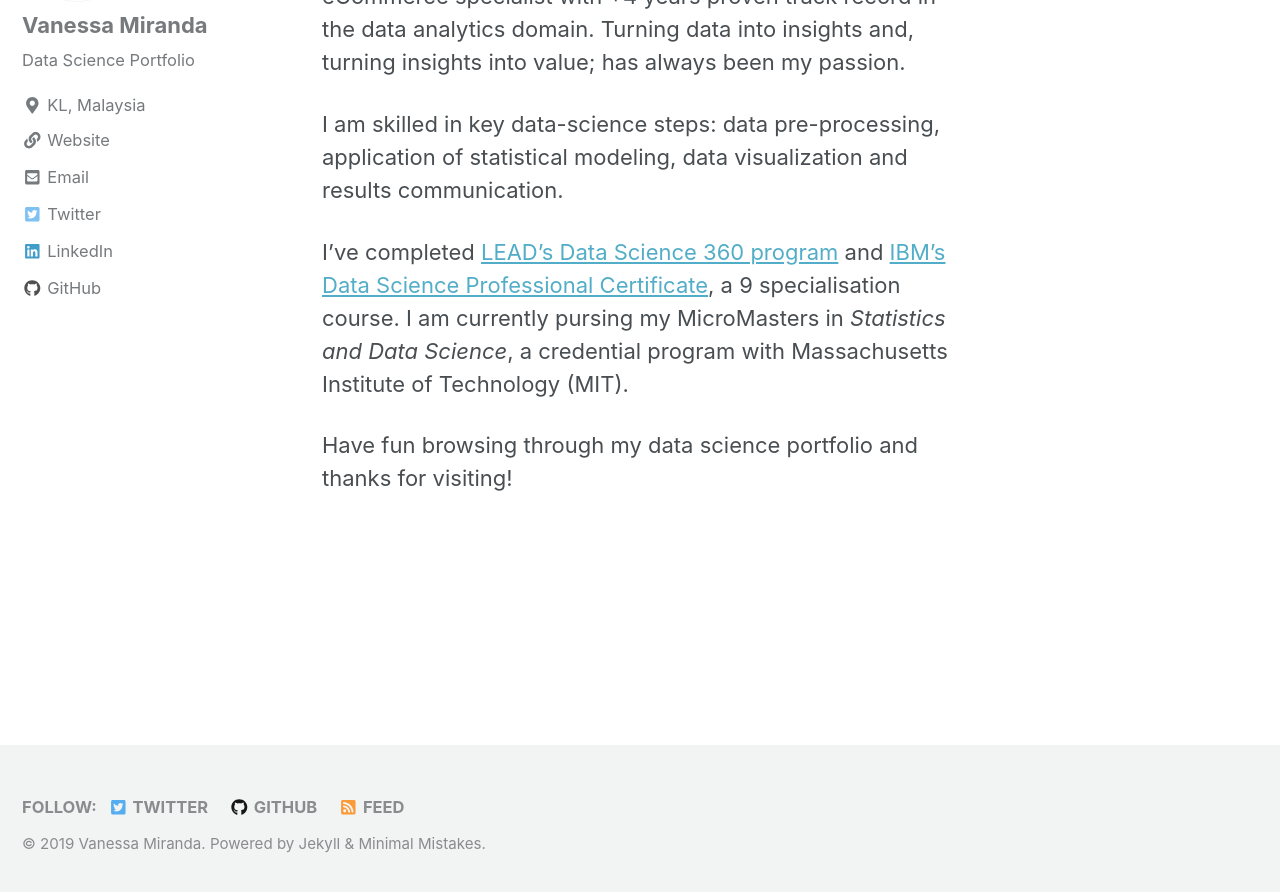
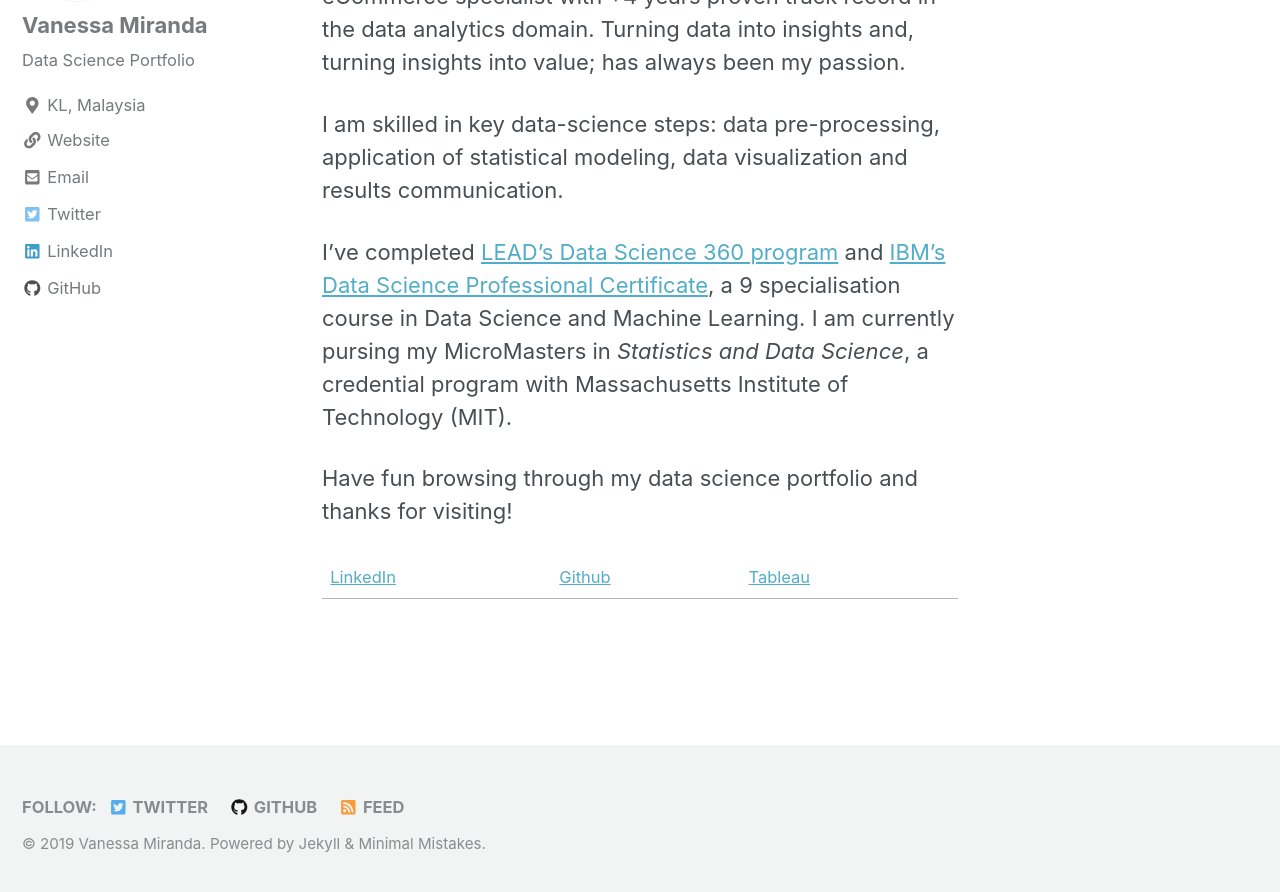
Before and after one commit to vanessamiranda/vanessamiranda.github.io, a Jekyll site: the page built from _pages/about.md, in a window 1280 px wide and 900 px high, scrolled down 765 px. Shown: the top 892 px of the window. Built offline with Jekyll 4.4.1, drawn with Linux system fonts in a browser that asks for light colours; nearby versions of some CDN libraries.

Commit message:
update links

```diff
--- a/_pages/about.md
+++ b/_pages/about.md
@@ -11,6 +11,8 @@
 
 I am skilled in key data-science steps: data pre-processing, application of statistical modeling, data visualization and results communication.
 
-I've completed [LEAD's Data Science 360 program](https://drive.google.com/file/d/1vampVS6D48Lu1LdUm8_HOpgf3swUv8N-/view) and [IBM's Data Science Professional Certificate](https://www.coursera.org/account/accomplishments/specialization/95MKH4XSL2XA), a 9 specialisation course. I am currently pursing my MicroMasters in *Statistics and Data Science*, a credential program with Massachusetts Institute of Technology (MIT).
+I've completed [LEAD's Data Science 360 program](https://drive.google.com/file/d/1vampVS6D48Lu1LdUm8_HOpgf3swUv8N-/view) and [IBM's Data Science Professional Certificate](https://www.coursera.org/account/accomplishments/specialization/95MKH4XSL2XA), a 9 specialisation course in Data Science and Machine Learning. I am currently pursing my MicroMasters in *Statistics and Data Science*, a credential program with Massachusetts Institute of Technology (MIT).
 
 Have fun browsing through my data science portfolio and thanks for visiting!
+
+[LinkedIn](http://www.linkedin.com/in/vanessamiranda) | [Github](https://github.com/vanessamiranda) | [Tableau](https://public.tableau.com/profile/vanessa.miranda)
```
Also changed, not shown: _pages/dataviz.md (+1 -1 lines).
